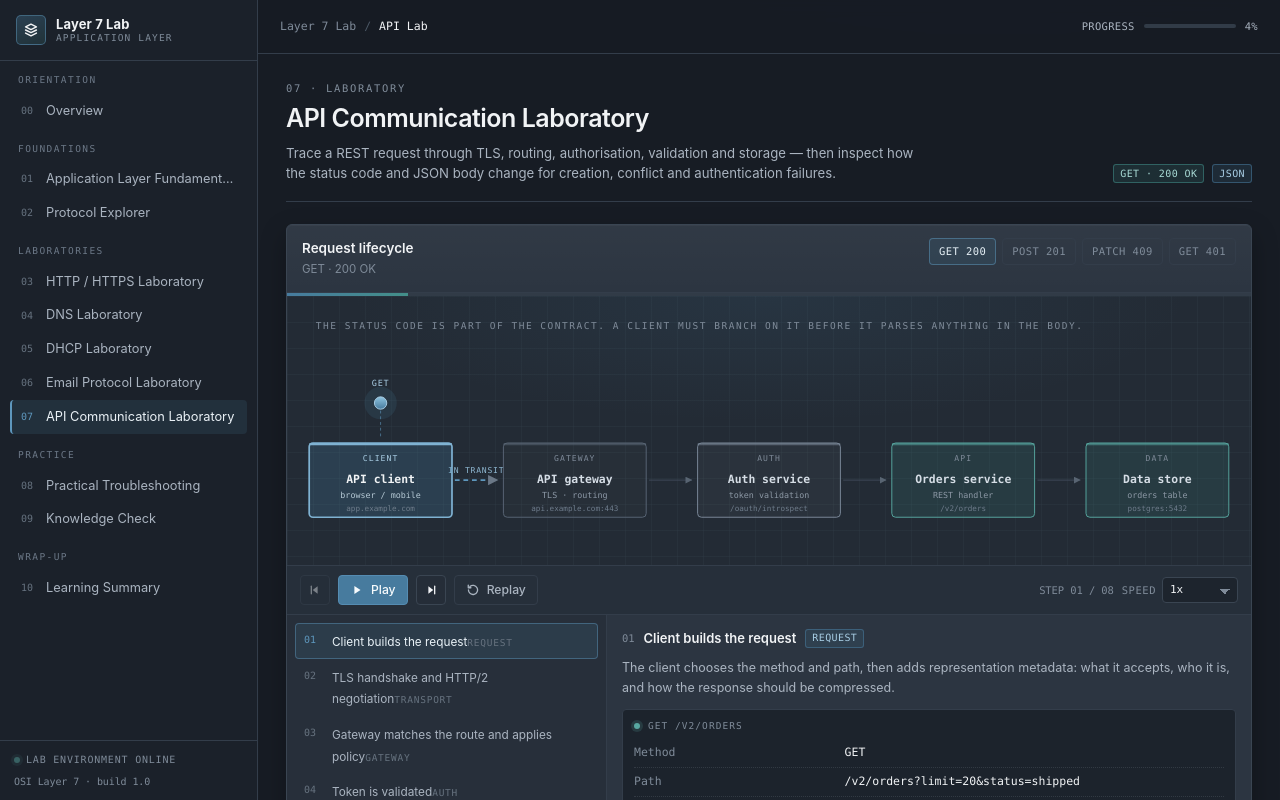
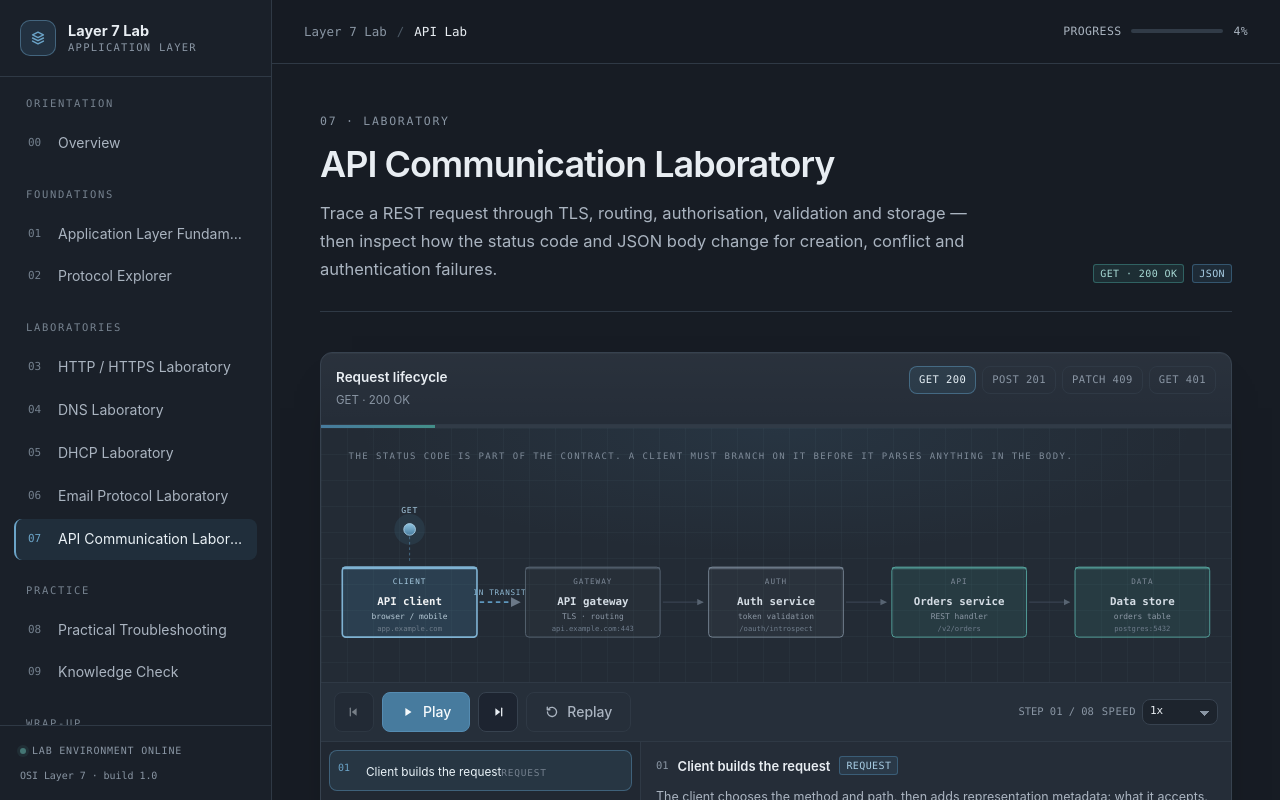
Before and after one commit to heshamkhairallah6-netizen/application-layer-learning-lab, a React (Vite) app: page /api-lab in a window 1280 px wide. Shown: the top 800 px of the page. Built offline with nearby package versions, Linux system fonts and the light colour scheme.

Commit message:
Edit src/styles/global.css

```diff
--- a/src/styles/global.css
+++ b/src/styles/global.css
@@ -5,46 +5,59 @@
    ============================================================ */
 
 :root {
+  /* surfaces — graphite, one step lighter per elevation */
   --bg: #171c24;
-  --bg-2: #252d38;
-  --panel: #2c3541;
-  --panel-2: #323c49;
-  --panel-3: #38434f;
-
+  --bg-2: #1d2430;
+  --panel: #252d38;
+  --panel-2: #2c3541;
+  --panel-3: #333e4b;
+
+  /* restrained technical accents */
   --blue: #477b9e;
-  --blue-bright: #5e97bd;
+  --blue-bright: #6ba4c8;
   --blue-soft: rgba(71, 123, 158, 0.16);
   --teal: #438f89;
-  --teal-bright: #58a8a1;
+  --teal-bright: #62b3aa;
   --teal-soft: rgba(67, 143, 137, 0.16);
 
-  --text: #f1f3f5;
+  /* text — higher contrast for long reading sessions */
+  --text: #e8edf2;
   --muted: #aab4c0;
-  --dim: #7f8b99;
-  --faint: #66727f;
-
-  --border: #3a4552;
-  --border-soft: #333d4a;
-  --border-strong: #4a5766;
+  --dim: #8a96a4;
+  --faint: #74808e;
+
+  --border: #37424f;
+  --border-soft: #2f3945;
+  --border-strong: #4c5a69;
 
   --amber: #c69a52;
-  --amber-soft: rgba(198, 154, 82, 0.15);
+  --amber-soft: rgba(198, 154, 82, 0.14);
   --red: #bd5f59;
-  --red-soft: rgba(189, 95, 89, 0.15);
+  --red-soft: rgba(189, 95, 89, 0.14);
   --green: #549c7f;
-  --green-soft: rgba(84, 156, 127, 0.15);
+  --green-soft: rgba(84, 156, 127, 0.14);
 
   --sans: "Inter", ui-sans-serif, system-ui, -apple-system, "Segoe UI", Roboto, Helvetica, Arial, sans-serif;
   --mono: ui-monospace, "JetBrains Mono", "SFMono-Regular", Menlo, Consolas, "Liberation Mono", monospace;
 
-  --radius: 6px;
-  --radius-sm: 4px;
-  --sidebar-w: 258px;
-  --topbar-h: 54px;
-
-  --shadow: 0 1px 0 rgba(255, 255, 255, 0.03) inset, 0 10px 26px rgba(0, 0, 0, 0.28);
-  --shadow-sm: 0 1px 2px rgba(0, 0, 0, 0.3);
-  --focus: 0 0 0 2px rgba(94, 151, 189, 0.55);
+  /* shape & rhythm — 8px base scale */
+  --radius: 12px;
+  --radius-sm: 8px;
+  --radius-lg: 16px;
+  --space-1: 8px;
+  --space-2: 12px;
+  --space-3: 16px;
+  --space-4: 24px;
+  --space-5: 32px;
+  --space-6: 48px;
+  --space-7: 64px;
+  --sidebar-w: 272px;
+  --topbar-h: 64px;
+  --content-w: 1240px;
+
+  --shadow: 0 1px 0 rgba(255, 255, 255, 0.03) inset, 0 24px 48px -32px rgba(0, 0, 0, 0.75);
+  --shadow-sm: 0 1px 2px rgba(0, 0, 0, 0.24);
+  --focus: 0 0 0 3px rgba(107, 164, 200, 0.42);
 }
 
 *,
@@ -64,8 +77,8 @@ body {
   background: var(--bg);
   color: var(--text);
   font-family: var(--sans);
-  font-size: 14px;
-  line-height: 1.55;
+  font-size: 16px;
+  line-height: 1.7;
   -webkit-font-smoothing: antialiased;
   text-rendering: optimizeLegibility;
 }
@@ -77,8 +90,8 @@ h4,
 h5 {
   margin: 0;
   font-weight: 600;
-  letter-spacing: -0.011em;
-  line-height: 1.25;
+  letter-spacing: -0.022em;
+  line-height: 1.2;
 }
 
 p {
@@ -105,11 +118,11 @@ button {
 ul,
 ol {
   margin: 0;
-  padding-left: 18px;
+  padding-left: 20px;
 }
 
 li + li {
-  margin-top: 5px;
+  margin-top: 8px;
 }
 
 ::selection {
@@ -147,8 +160,8 @@ li + li {
 .mono {
   font-family: var(--mono);
   font-variant-ligatures: none;
-  font-size: 12.5px;
-  letter-spacing: -0.01em;
+  font-size: 13px;
+  letter-spacing: -0.005em;
 }
 
 .muted {
@@ -165,8 +178,8 @@ li + li {
 
 .eyebrow {
   font-family: var(--mono);
-  font-size: 10.5px;
-  letter-spacing: 0.16em;
+  font-size: 11.5px;
+  letter-spacing: 0.15em;
   text-transform: uppercase;
   color: var(--dim);
 }
@@ -174,13 +187,13 @@ li + li {
 .stack {
   display: flex;
   flex-direction: column;
-  gap: 14px;
+  gap: 18px;
 }
 
 .row {
   display: flex;
   align-items: center;
-  gap: 10px;
+  gap: 12px;
   flex-wrap: wrap;
 }
 
@@ -205,9 +218,7 @@ li + li {
   display: grid;
   grid-template-columns: var(--sidebar-w) minmax(0, 1fr);
   min-height: 100vh;
-  background:
-    radial-gradient(900px 420px at 78% -10%, rgba(71, 123, 158, 0.09), transparent 65%),
-    var(--bg);
+  background: var(--bg);
 }
 
 .sidebar {
@@ -216,7 +227,7 @@ li + li {
   height: 100vh;
   display: flex;
   flex-direction: column;
-  background: #1b212a;
+  background: #1a2029;
   border-right: 1px solid var(--border-soft);
   z-index: 40;
 }
@@ -224,18 +235,19 @@ li + li {
 .sidebar__brand {
   display: flex;
   align-items: center;
-  gap: 10px;
-  padding: 15px 16px;
+  gap: 12px;
+  padding: 20px 20px;
   border-bottom: 1px solid var(--border-soft);
   min-height: var(--topbar-h);
 }
 
 .brand-mark {
-  width: 30px;
-  height: 30px;
-  border-radius: 5px;
-  border: 1px solid rgba(94, 151, 189, 0.5);
-  background: linear-gradient(160deg, rgba(71, 123, 158, 0.35), rgba(67, 143, 137, 0.16));
+  width: 36px;
+  height: 36px;
+  border-radius: 10px;
+  border: 1px solid rgba(107, 164, 200, 0.45);
+  background: rgba(71, 123, 158, 0.2);
+  color: var(--blue-bright);
   display: grid;
   place-items: center;
   flex: none;
@@ -252,26 +264,27 @@ li + li {
 }
 
 .brand-text strong {
-  font-size: 13px;
-  letter-spacing: 0.01em;
+  font-size: 14.5px;
+  letter-spacing: 0.005em;
 }
 
 .brand-text span {
   font-family: var(--mono);
-  font-size: 9.5px;
+  font-size: 10.5px;
   letter-spacing: 0.12em;
   color: var(--dim);
   text-transform: uppercase;
+  margin-top: 2px;
 }
 
 .sidebar__nav {
   flex: 1;
   overflow-y: auto;
-  padding: 12px 10px 18px;
+  padding: 18px 14px 24px;
 }
 
 .nav-section {
-  margin-top: 14px;
+  margin-top: 22px;
 }
 
 .nav-section:first-child {
@@ -280,23 +293,28 @@ li + li {
 
 .nav-section__label {
   font-family: var(--mono);
-  font-size: 9.5px;
-  letter-spacing: 0.15em;
+  font-size: 10.5px;
+  letter-spacing: 0.16em;
   text-transform: uppercase;
-  color: #6c7887;
-  padding: 0 8px 6px;
+  color: #76828f;
+  padding: 0 12px 10px;
 }
 
 .nav-link {
   display: flex;
   align-items: center;
-  gap: 9px;
-  padding: 7px 9px;
+  gap: 12px;
+  padding: 11px 12px;
   border-radius: var(--radius-sm);
   color: var(--muted);
-  font-size: 12.8px;
+  font-size: 14px;
+  line-height: 1.35;
   border-left: 2px solid transparent;
   transition: background 140ms ease, color 140ms ease, border-color 140ms ease;
+}
+
+.nav-link + .nav-link {
+  margin-top: 2px;
 }
 
 .nav-link:hover {
@@ -312,9 +330,9 @@ li + li {
 
 .nav-link__index {
   font-family: var(--mono);
-  font-size: 10px;
+  font-size: 11px;
   color: var(--faint);
-  width: 16px;
+  width: 18px;
   flex: none;
 }
 
@@ -340,12 +358,12 @@ li + li {
 
 .sidebar__footer {
   border-top: 1px solid var(--border-soft);
-  padding: 11px 14px;
-  font-size: 11px;
+  padding: 16px 20px;
+  font-size: 12px;
   color: var(--dim);
   display: flex;
   flex-direction: column;
-  gap: 6px;
+  gap: 8px;
 }
 
 .sidebar__footer .row {
@@ -359,9 +377,9 @@ li + li {
   height: var(--topbar-h);
   display: flex;
   align-items: center;
-  gap: 12px;
-  padding: 0 22px;
-  background: rgba(23, 28, 36, 0.92);
+  gap: 16px;
+  padding: 0 32px;
+  background: rgba(23, 28, 36, 0.94);
   backdrop-filter: blur(8px);
   border-bottom: 1px solid var(--border-soft);
 }
@@ -369,9 +387,9 @@ li + li {
 .topbar__crumb {
   display: flex;
   align-items: center;
-  gap: 8px;
-  font-family: var(--mono);
-  font-size: 11.5px;
+  gap: 10px;
+  font-family: var(--mono);
+  font-size: 12.5px;
   color: var(--dim);
   min-width: 0;
 }
@@ -394,9 +412,9 @@ li + li {
 .progress-chip {
   display: flex;
   align-items: center;
-  gap: 9px;
-  font-family: var(--mono);
-  font-size: 10.5px;
+  gap: 10px;
+  font-family: var(--mono);
+  font-size: 11.5px;
   color: var(--muted);
   letter-spacing: 0.03em;
 }
@@ -447,8 +465,8 @@ li + li {
 }
 
 .page {
-  padding: 26px 28px 64px;
-  max-width: 1420px;
+  padding: 48px 48px 112px;
+  max-width: var(--content-w);
   width: 100%;
   margin: 0 auto;
 }
@@ -456,10 +474,10 @@ li + li {
 .page-head {
   display: flex;
   align-items: flex-end;
-  gap: 20px;
-  padding-bottom: 18px;
+  gap: 24px;
+  padding-bottom: 28px;
   border-bottom: 1px solid var(--border-soft);
-  margin-bottom: 22px;
+  margin-bottom: 40px;
   flex-wrap: wrap;
 }
 
@@ -469,16 +487,18 @@ li + li {
 }
 
 .page-head__title {
-  font-size: 25px;
-  letter-spacing: -0.02em;
-  margin-top: 7px;
+  font-size: 36px;
+  letter-spacing: -0.028em;
+  line-height: 1.15;
+  margin-top: 12px;
 }
 
 .page-head__lede {
   color: var(--muted);
-  font-size: 13.2px;
-  max-width: 78ch;
-  margin-top: 8px;
+  font-size: 16.5px;
+  line-height: 1.7;
+  max-width: 64ch;
+  margin-top: 14px;
 }
 
 .page-head__actions {
@@ -492,7 +512,7 @@ li + li {
 
 .grid {
   display: grid;
-  gap: 16px;
+  gap: 24px;
 }
 
 .grid--2 {
@@ -508,7 +528,8 @@ li + li {
 }
 
 .grid--sidebar {
-  grid-template-columns: minmax(0, 1.62fr) minmax(0, 1fr);
+  grid-template-columns: minmax(0, 1.66fr) minmax(0, 1fr);
+  gap: 32px;
   align-items: start;
 }
 
@@ -523,51 +544,52 @@ li + li {
 .panel__head {
   display: flex;
   align-items: center;
-  gap: 10px;
-  padding: 11px 14px;
+  gap: 12px;
+  padding: 18px 24px;
   border-bottom: 1px solid var(--border-soft);
-  background: linear-gradient(180deg, rgba(255, 255, 255, 0.022), transparent);
   flex-wrap: wrap;
 }
 
 .panel__title {
-  font-size: 12.5px;
+  font-size: 15.5px;
   font-weight: 600;
-  letter-spacing: 0.01em;
+  letter-spacing: -0.01em;
 }
 
 .panel__sub {
-  font-size: 11.5px;
+  font-size: 13.5px;
   color: var(--dim);
 }
 
 .panel__body {
-  padding: 14px;
+  padding: 24px;
 }
 
 .panel__body--tight {
-  padding: 10px;
+  padding: 16px;
 }
 
 .panel__foot {
   border-top: 1px solid var(--border-soft);
-  padding: 10px 14px;
-  font-size: 11.5px;
+  padding: 16px 24px;
+  font-size: 13.5px;
   color: var(--dim);
   display: flex;
-  gap: 10px;
+  gap: 12px;
   align-items: center;
   flex-wrap: wrap;
 }
 
 .section-title {
-  font-size: 15px;
-  margin-bottom: 4px;
+  font-size: 19px;
+  letter-spacing: -0.015em;
+  margin-bottom: 8px;
 }
 
 .section-lede {
   color: var(--muted);
-  font-size: 12.8px;
+  font-size: 15px;
+  line-height: 1.65;
 }
 
 /* ---------------- buttons, chips, badges ---------------- */
@@ -576,14 +598,14 @@ li + li {
   display: inline-flex;
   align-items: center;
   justify-content: center;
-  gap: 7px;
-  height: 30px;
-  padding: 0 11px;
+  gap: 8px;
+  height: 40px;
+  padding: 0 18px;
   border-radius: var(--radius-sm);
   border: 1px solid var(--border);
   background: var(--bg-2);
   color: var(--text);
-  font-size: 12.2px;
+  font-size: 14px;
   font-weight: 500;
   transition: background 130ms ease, border-color 130ms ease, color 130ms ease, transform 80ms ease;
   white-space: nowrap;
@@ -636,13 +658,13 @@ li + li {
 }
 
 .btn--sm {
-  height: 26px;
-  font-size: 11.5px;
-  padding: 0 9px;
+  height: 32px;
+  font-size: 13px;
+  padding: 0 12px;
 }
 
 .btn--icon {
-  width: 30px;
+  width: 40px;
   padding: 0;
 }
 
@@ -659,14 +681,14 @@ li + li {
 }
 
 .chip {
-  height: 26px;
-  padding: 0 9px;
+  height: 32px;
+  padding: 0 12px;
   border-radius: var(--radius-sm);
   border: 1px solid var(--border-soft);
   background: rgba(255, 255, 255, 0.02);
   color: var(--muted);
   font-family: var(--mono);
-  font-size: 11px;
+  font-size: 12.5px;
   display: inline-flex;
   align-items: center;
   gap: 6px;
@@ -1062,10 +1084,10 @@ li + li {
 
 .osi-row {
   display: grid;
-  grid-template-columns: 34px minmax(0, 1fr) auto;
-  align-items: center;
-  gap: 10px;
-  padding: 7px 10px;
+  grid-template-columns: 40px minmax(0, 1fr) auto;
+  align-items: center;
+  gap: 14px;
+  padding: 12px 14px;
   border: 1px solid var(--border-soft);
   border-radius: var(--radius-sm);
   background: rgba(255, 255, 255, 0.014);
@@ -1079,7 +1101,7 @@ li + li {
 
 .osi-row__num {
   font-family: var(--mono);
-  font-size: 11px;
+  font-size: 12px;
   color: var(--dim);
   text-align: center;
   border: 1px solid var(--border-soft);
@@ -1093,12 +1115,12 @@ li + li {
 }
 
 .osi-row__name {
+  font-size: 14px;
+  color: var(--text);
+}
+
+.osi-row__hint {
   font-size: 12.5px;
-  color: var(--text);
-}
-
-.osi-row__hint {
-  font-size: 11px;
   color: var(--faint);
 }
 
```
